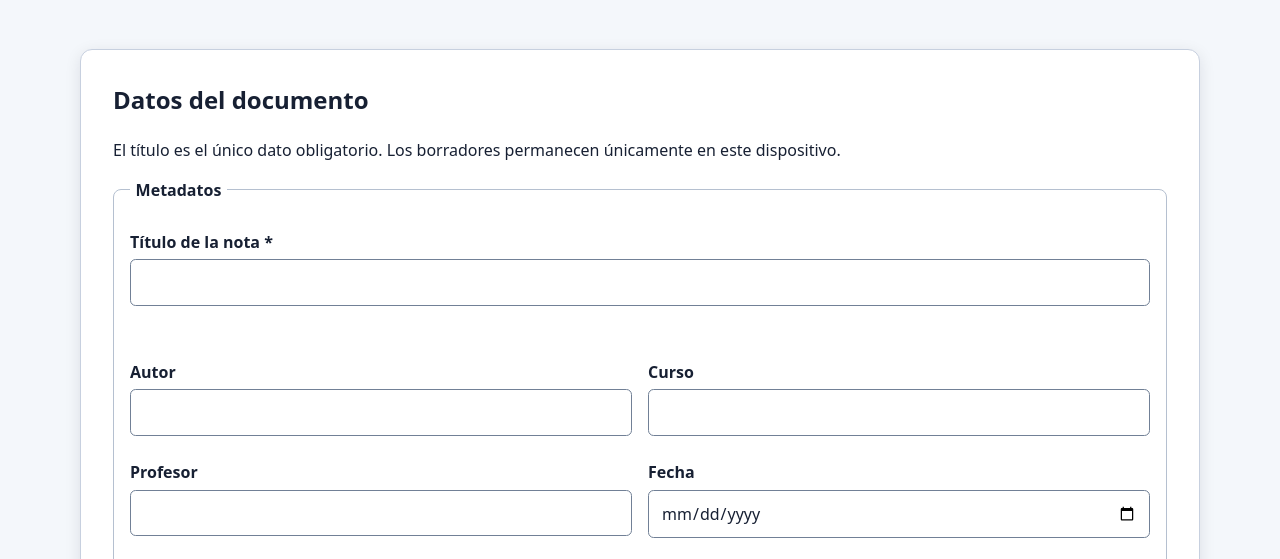
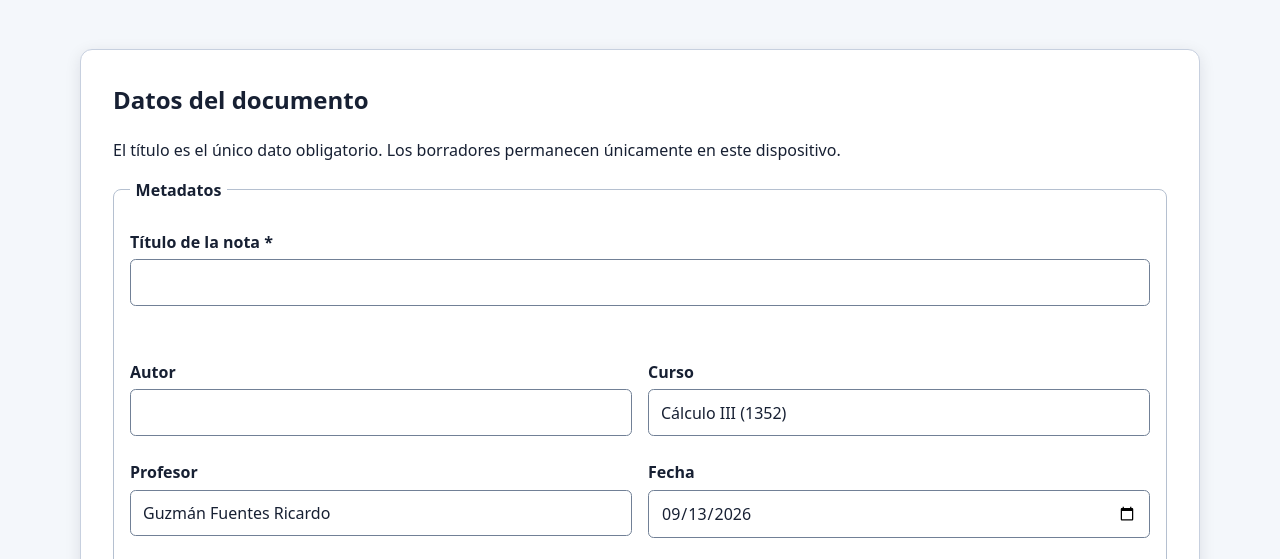
Before and after one commit to LuisMAC2022/tex, a website with bundled scripts: page index.html in a window 1280 px wide. Shown: the part 178-737 px from the top of the page. Built offline with nearby package versions, Linux system fonts and the light colour scheme.

Commit message:
Prellenar datos estables del curso

```diff
--- a/index.html
+++ b/index.html
@@ -28,9 +28,9 @@
               <span id="title-error" class="error" aria-live="polite"></span>
             </p>
             <p class="field"><label for="author">Autor</label><input id="author" name="author" type="text" autocomplete="name"></p>
-            <p class="field"><label for="course">Curso</label><input id="course" name="course" type="text"></p>
-            <p class="field"><label for="teacher">Profesor</label><input id="teacher" name="teacher" type="text"></p>
-            <p class="field"><label for="date">Fecha</label><input id="date" name="date" type="date"></p>
+            <p class="field"><label for="course">Curso</label><input id="course" name="course" type="text" value="Cálculo III (1352)"></p>
+            <p class="field"><label for="teacher">Profesor</label><input id="teacher" name="teacher" type="text" value="Guzmán Fuentes Ricardo"></p>
+            <p class="field"><label for="date">Fecha</label><input id="date" name="date" type="date" value="2026-09-13"></p>
             <p class="field field-wide"><label for="topic">Tema o unidad</label><input id="topic" name="topic" type="text"></p>
           </fieldset>
           <menu class="button-row" aria-label="Acciones del borrador">
```
Also changed, not shown: claude.md (+9 -0 lines), tests/check-site.mjs (+3 -0 lines), README.md.
